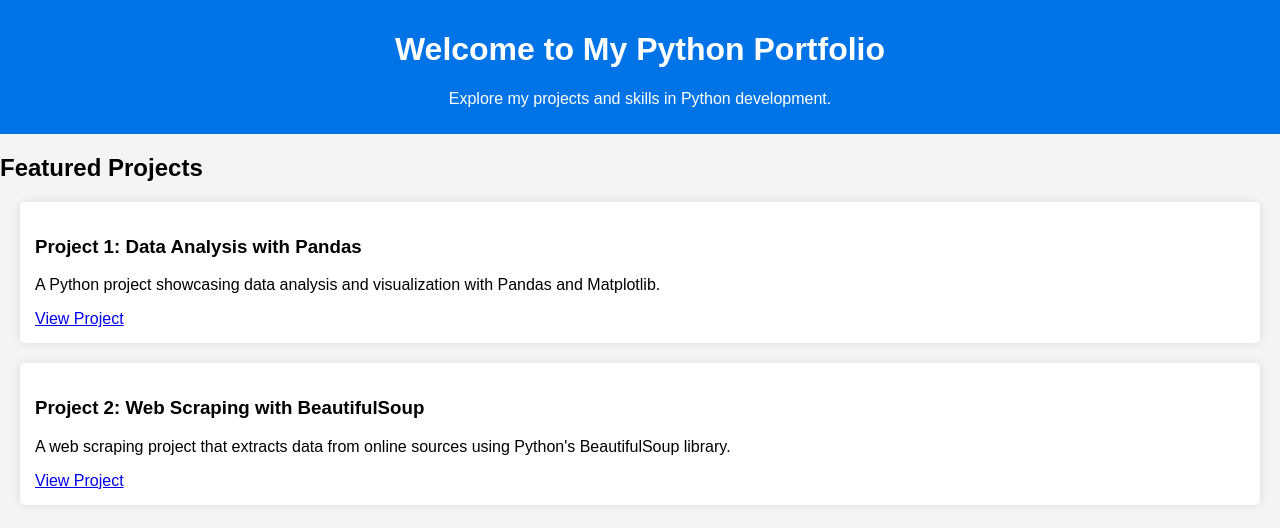
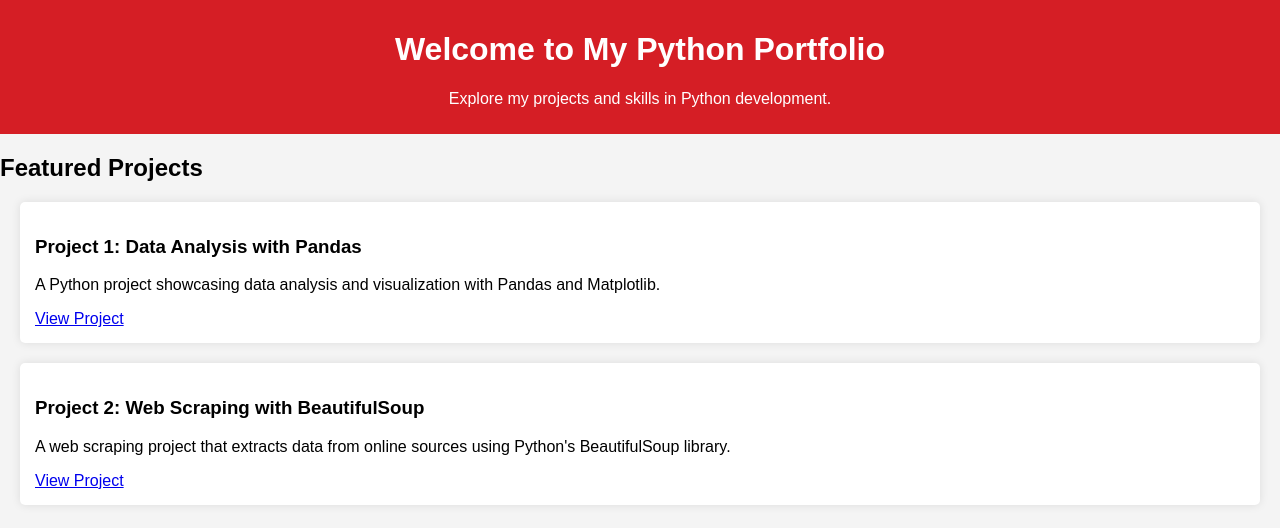
Before and after one commit to amallory1920/ashley-python-portfolio-new, a plain HTML site: page index.html in a window 1280 px wide. Drawn offline with Linux system fonts and the light colour scheme.

Commit message:
Update style.css
Signed-off-by: amallory1920 <amallory1920@gmail.com>

```diff
--- a/css/style.css
+++ b/css/style.css
@@ -6,7 +6,7 @@ body {
 }
 
 header {
-    background-color: #0073e6;
+    background-color: #d51e25;
     color: white;
     padding: 10px 0;
     text-align: center;
```
